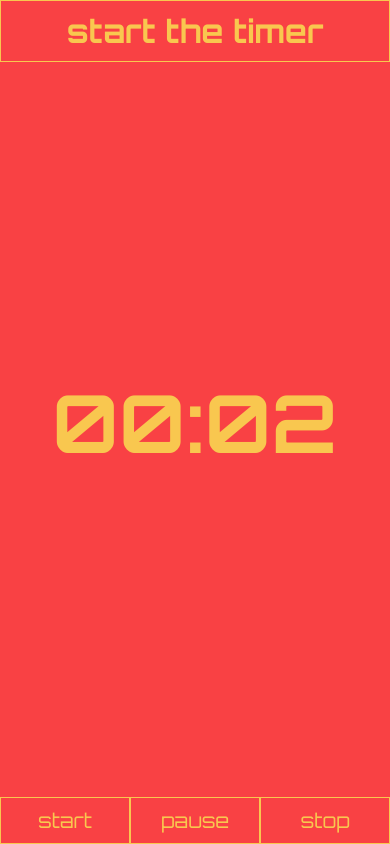
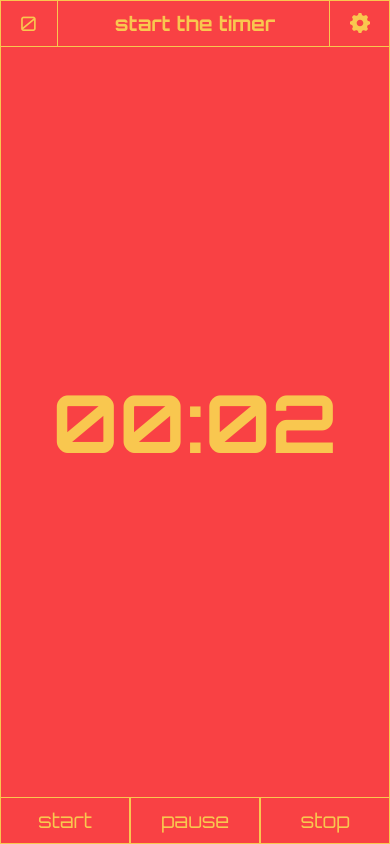
Before and after one commit to bojantubic/pomodoro-timer-react, a React (Create React App) app: page / in a window 390 px wide. Built offline with nearby package versions, Linux system fonts and the light colour scheme.

Commit message:
Add header section

```diff
--- a/src/App.css
+++ b/src/App.css
@@ -4,6 +4,8 @@
   --red: #f94144;
   --yellow: #f9c74f;
   --blue: #577590;
+
+  --transition: all 0.3s ease-out;
 }
 
 .work {
@@ -36,7 +38,7 @@ body {
   background-color: var(--color-primary);
   height: 100vh;
   width: 100%;
-  transition: all 0.3s ease-out;
+  transition: var(--transition);
 
   display: flex;
   justify-content: center;
@@ -45,14 +47,17 @@ body {
 
 main {
   height: 100vh;
-  width: 100%;
+  width: 100vw;
+
+  border-left: 1px solid var(--color-secondary);
+  border-right: 1px solid var(--color-secondary);
 
   display: flex;
   justify-content: center;
   align-items: center;
 }
 
-div {
+header {
   position: absolute;
   top: 0;
   padding: 0;
@@ -63,6 +68,57 @@ div {
   justify-content: center;
 }
 
+header span,
+header button {
+  position: absolute;
+  height: 60px;
+  padding: 20px;
+  font-weight: 700;
+  font-size: 20px;
+  border: 0;
+  outline: 0;
+  color: var(--color-secondary);
+  background-color: transparent;
+  transition: var(--transition);
+
+  display: flex;
+  justify-content: center;
+  align-items: center;
+}
+
+@media only screen and (max-width: 600px) {
+  header span,
+  header button {
+    font-size: 20px;
+    font-weight: 400;
+  }
+}
+
+@media only screen and (max-width: 400px) {
+  header span,
+  header button {
+    height: 46px;
+  }
+}
+
+header span {
+  left: 0;
+  border-right: 1px solid var(--color-secondary);
+}
+
+header button {
+  right: 0;
+  border-left: 1px solid var(--color-secondary);
+  fill: var(--color-secondary);
+  cursor: pointer;
+}
+
+header button:hover {
+  color: var(--color-primary);
+  fill: var(--color-primary);
+  background-color: var(--color-secondary);
+}
+
 h1 {
   color: var(--color-secondary);
   position: absolute;
@@ -70,6 +126,12 @@ h1 {
   width: 100%;
   border: 1px solid var(--color-secondary);
   padding: 10px;
+}
+
+@media only screen and (max-width: 400px) {
+  h1 {
+    font-size: 20px;
+  }
 }
 
 time {
@@ -90,7 +152,7 @@ time {
   }
 }
 
-section {
+footer {
   position: absolute;
   bottom: 0;
   padding: 0;
@@ -100,7 +162,7 @@ section {
   justify-content: center;
 }
 
-button {
+footer button {
   height: 100%;
   width: 100%;
   background-color: transparent;
@@ -110,10 +172,10 @@ button {
   padding: 10px 20px;
   outline: 0;
   cursor: pointer;
-  transition: all 0.3s ease-out;
+  transition: var(--transition);
 }
 
-button:hover,
+footer button:hover,
 .active {
   color: var(--color-primary);
   background-color: var(--color-secondary);
--- a/src/App.js
+++ b/src/App.js
@@ -1,4 +1,5 @@
 import React, { useState, useEffect, useRef } from "react";
+import Gear from "./Gear";
 import "./App.css";
 
 function App() {
@@ -15,6 +16,7 @@ function App() {
   const [title, setTitle] = useState("start the timer");
   const [isWorkTime, setIsWorkTime] = useState(true);
   const [time, setTime] = useState(timeWork);
+  const [totalSessions, setTotalSessions] = useState(0);
   const intervalRef = useRef(null);
 
   const padStart = (time) => time.toString().padStart(2, 0);
@@ -33,6 +35,7 @@ function App() {
         setTime(timeBreak);
         setTitle(() => "have a break");
         setIsWorkTime(false);
+        setTotalSessions((prev) => prev + 1);
         bodyClass.remove("work");
         bodyClass.add("break");
         return 0;
@@ -76,7 +79,7 @@ function App() {
     bodyClass.add("work");
   };
 
-  const buttons = document.querySelectorAll("button");
+  const buttons = document.querySelectorAll("footer button");
   buttons.forEach((button) => {
     button.addEventListener("click", function () {
       buttons.forEach((btn) => btn.classList.remove("active"));
@@ -86,9 +89,13 @@ function App() {
 
   return (
     <main>
-      <div>
+      <header>
+        <span>{totalSessions}</span>
         <h1>{title}</h1>
-      </div>
+        <button>
+          <Gear />
+        </button>
+      </header>
 
       <time>
         <span>{minutes}</span>
@@ -96,11 +103,11 @@ function App() {
         <span>{seconds}</span>
       </time>
 
-      <section>
+      <footer>
         <button onClick={isWorkTime ? startTimer : startBreak}>start</button>
         <button onClick={pauseTimer}>pause</button>
         <button onClick={stopTimer}>stop</button>
-      </section>
+      </footer>
     </main>
   );
 }
--- /dev/null
+++ b/src/Gear.js
@@ -0,0 +1,12 @@
+import React from "react";
+import "./App.css";
+
+export default function Gear() {
+  return (
+    <>
+      <svg xmlns="http://www.w3.org/2000/svg" width="20" height="20" viewBox="0 0 24 24">
+        <path d="M24 13.616v-3.232c-1.651-.587-2.694-.752-3.219-2.019v-.001c-.527-1.271.1-2.134.847-3.707l-2.285-2.285c-1.561.742-2.433 1.375-3.707.847h-.001c-1.269-.526-1.435-1.576-2.019-3.219h-3.232c-.582 1.635-.749 2.692-2.019 3.219h-.001c-1.271.528-2.132-.098-3.707-.847l-2.285 2.285c.745 1.568 1.375 2.434.847 3.707-.527 1.271-1.584 1.438-3.219 2.02v3.232c1.632.58 2.692.749 3.219 2.019.53 1.282-.114 2.166-.847 3.707l2.285 2.286c1.562-.743 2.434-1.375 3.707-.847h.001c1.27.526 1.436 1.579 2.019 3.219h3.232c.582-1.636.75-2.69 2.027-3.222h.001c1.262-.524 2.12.101 3.698.851l2.285-2.286c-.744-1.563-1.375-2.433-.848-3.706.527-1.271 1.588-1.44 3.221-2.021zm-12 2.384c-2.209 0-4-1.791-4-4s1.791-4 4-4 4 1.791 4 4-1.791 4-4 4z" />
+      </svg>
+    </>
+  );
+}
```
